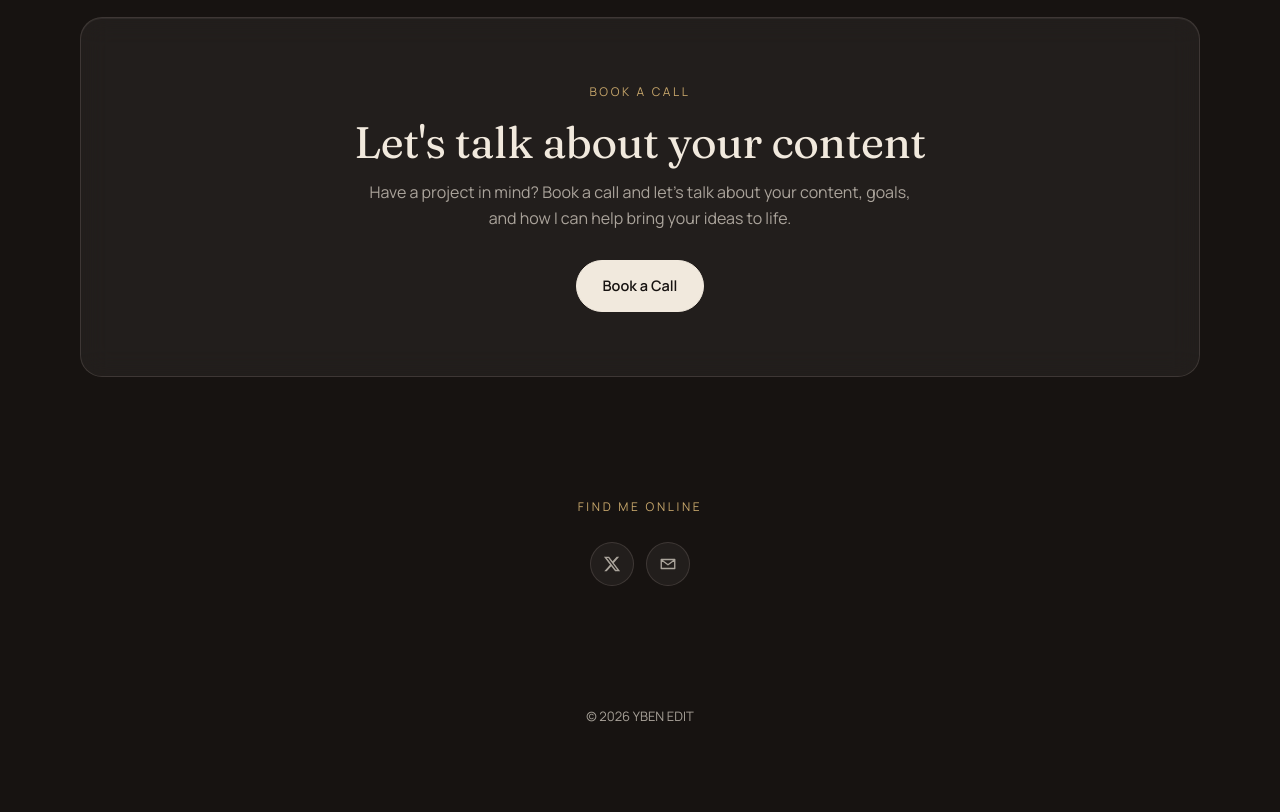
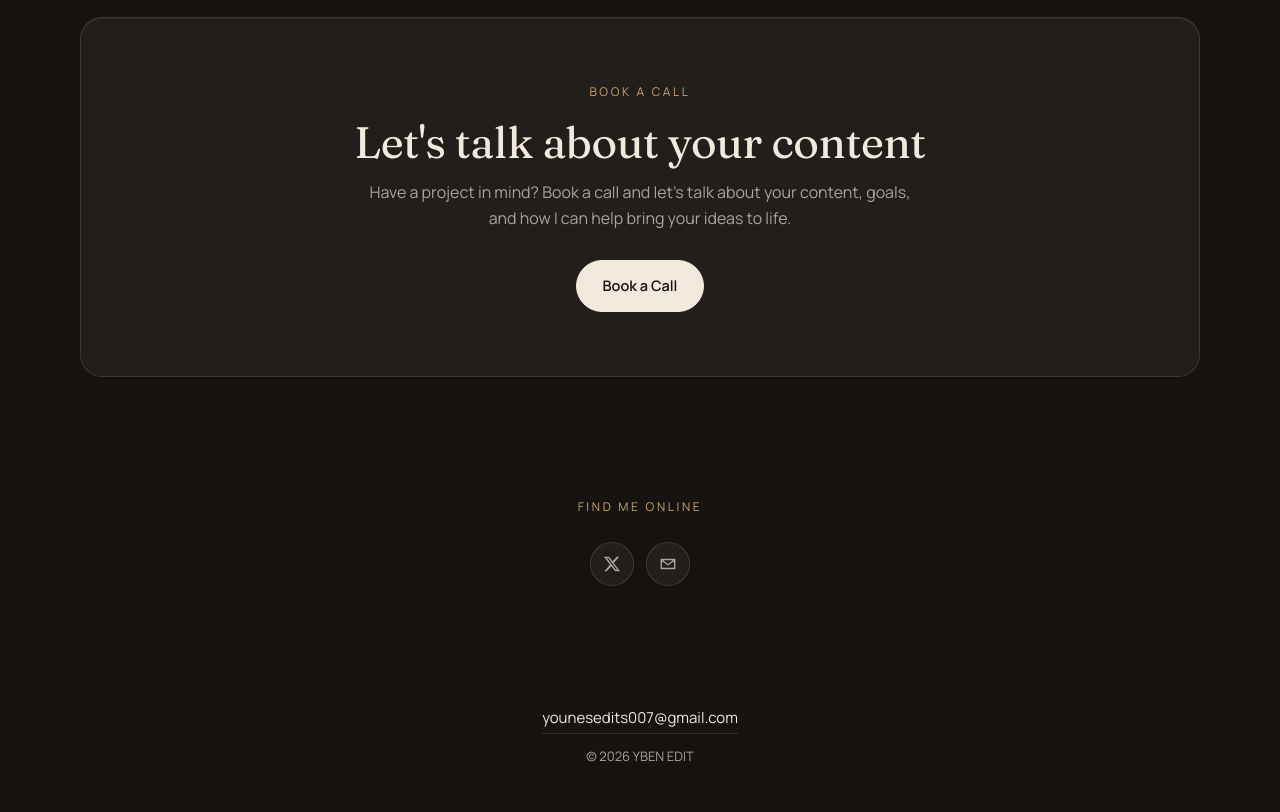
Before and after one commit to younesedits007/yben-edit, a website: page index.html in a window 1280 px wide. Shown: the part 4067-4879 px from the top of the page. Before the commit the page ends 4839 px from the top, so only its background shows below. Drawn offline with Linux system fonts and the light colour scheme.

Commit message:
Add files via upload

```diff
--- a/index.html
+++ b/index.html
@@ -106,6 +106,8 @@ nav .wrap{height:auto;padding:10px 0 8px;flex-wrap:wrap;row-gap:6px}
 .about p:first-of-type{color:var(--cream);font-size:clamp(18px,2.2vw,21px)}
 .toast{position:fixed;left:50%;transform:translateX(-50%);bottom:calc(env(safe-area-inset-bottom,0px) + 22px);z-index:60;max-width:calc(100% - 32px);padding:12px 16px;display:flex;flex-wrap:wrap;gap:8px 12px;align-items:center;justify-content:center;font-size:14px;background:rgba(42,33,28,.86)}
 .toast .btn{padding:7px 14px;font-size:13px}
+footer .footmail{display:inline-block;margin-bottom:12px;font-size:15px;color:var(--cream);padding-bottom:2px;border-bottom:1px solid var(--line);word-break:break-all;transition:color .3s,border-color .3s}
+footer .footmail:hover{color:var(--gold);border-color:var(--gold)}
 /* book + contact */
 .book{padding:clamp(36px,6vw,64px) clamp(22px,5vw,56px);text-align:center}
 .book .sub{margin:0 auto 28px}
@@ -444,7 +446,10 @@ $('#social').replaceChildren(...SOCIAL_META
     a.innerHTML = '<svg viewBox="0 0 24 24" aria-hidden="true">' + ICONS[id] + '</svg>';
     return a;
   }));
-$('#foot').textContent = '© ' + new Date().getFullYear() + ' ' + SITE.name;
+const footAddr = (SOCIALS.email || '').trim().replace(/^mailto:/, '');
+const footMail = footAddr ? h('a', { class: 'footmail', href: 'mailto:' + footAddr }, footAddr) : null;
+if (footMail) footMail.addEventListener('click', e => openMail(e, footAddr));
+$('#foot').replaceChildren(...(footMail ? [footMail] : []), h('div', {}, '© ' + new Date().getFullYear() + ' ' + SITE.name));
 
 /* nav: every section is always present */
 const NAV = [['showreel', 'Showreel'], ['work', 'Work'], ['about', 'About'], ['clients', 'Clients'], ['feedback', 'Feedback'], ['contact', 'Contact']];
```
